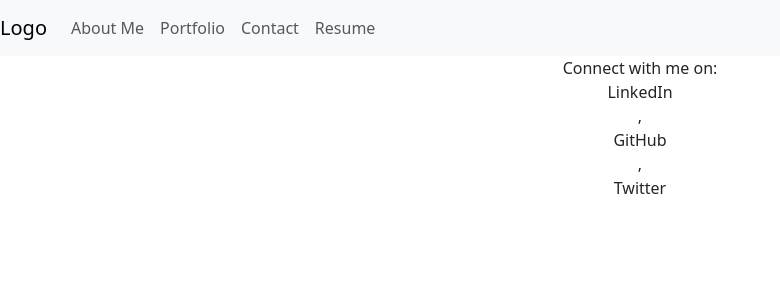
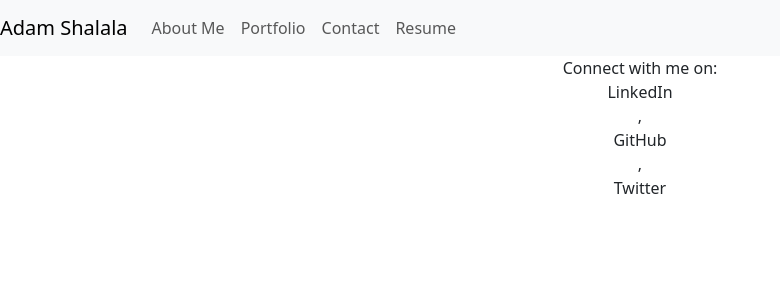
Before and after one commit to supershalala/pure-react-portfolio, a React (Create React App) app: page / in a window 1280 px wide. Shown: the top 300 px of the page, without its empty margins (0-780 px from the left). Built offline with nearby package versions, Linux system fonts and the light colour scheme.

Commit message:
updated nav to include full name

```diff
--- a/src/components/CustomNavbar.js
+++ b/src/components/CustomNavbar.js
@@ -7,7 +7,7 @@ import 'bootstrap/dist/css/bootstrap.css';
 const CustomNavbar = () => {
   return (
     <Navbar bg="light" expand="lg">
-    <Navbar.Brand href="#">Logo</Navbar.Brand>
+    <Navbar.Brand href="/aboutme">Adam Shalala</Navbar.Brand>
     <Navbar.Toggle aria-controls="navbar-nav" />
     <Navbar.Collapse id="navbar-nav">
       <Nav className="ml-auto">
```
